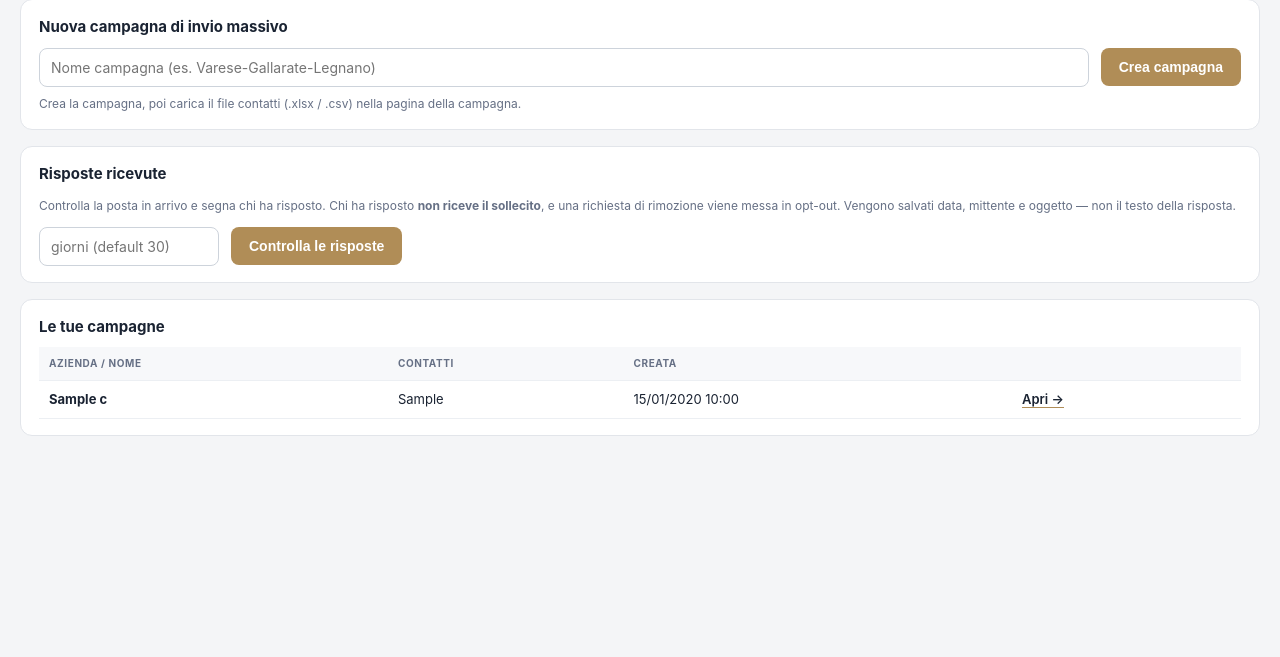
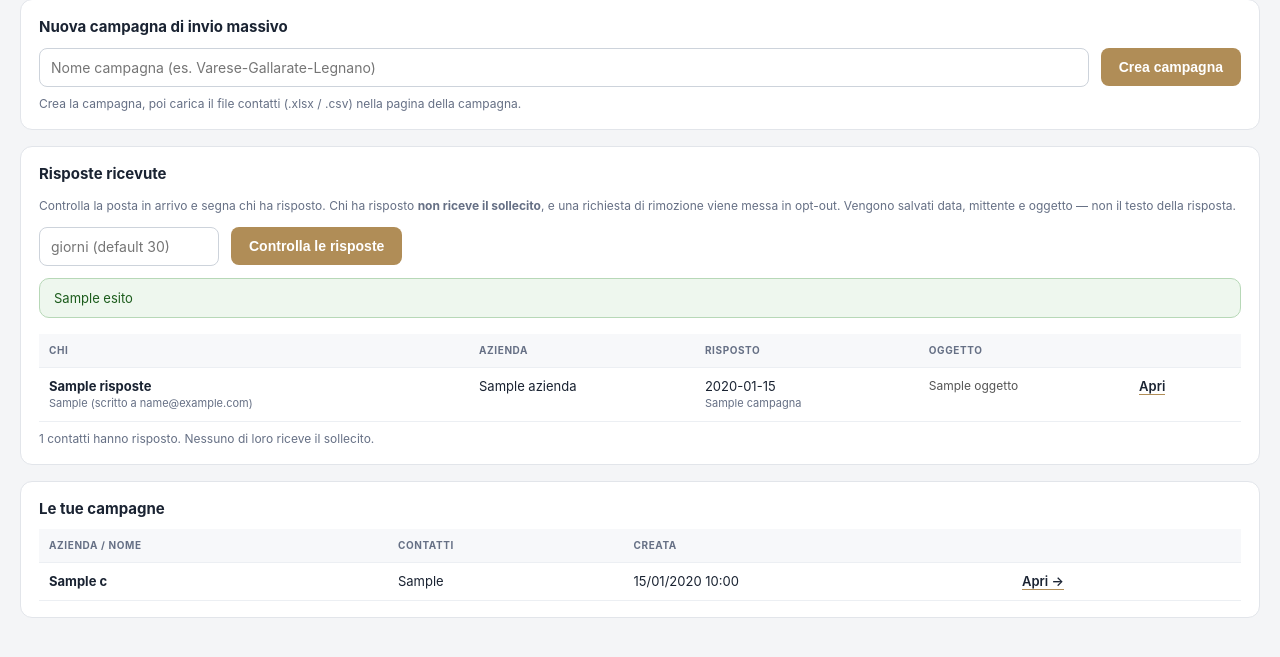
Before and after one commit to LucaSchoenbech/outreach-platform, a FastAPI app: template templates/index.html in a window 1280 px wide. Shown: the part 88-745 px from the top of the page. Run offline with FastAPI, Linux system fonts and the light colour scheme; the template is opened without the code that fills it: most values are stand-ins (such as "Sample title", 1, 10 or a date in 2020); data that the repository does not hold is empty; parts of the project's set-up code (start-up, migrations or seed data) failed here and were passed over.

Commit message:
Duplicati controllati all'invio, elenco risposte, scansione in background
Tre interventi che nascono dall'uso reale.

1) CONTROLLO DUPLICATI AL MOMENTO GIUSTO. Finora girava solo dentro
   import_file, cioe' al caricamento di un file. Sulle campagne gia' caricate
   non era mai passato, quindi una coda pronta all'invio non era protetta da
   nulla: il punto che conta non e' l'import, e' l'invio. Ora _partiziona_pronte
   divide le righe Pronte fra quelle da inviare e quelle gia' raggiunte in
   un'altra campagna, e _ready_rows usa la prima lista. Vale per qualunque
   riga, anche per i file caricati prima che il controllo esistesse, e copre
   sia l'invio manuale sia lo scheduler automatico.

   Le righe bloccate non spariscono in silenzio: la pagina di invio le elenca
   con indirizzo, data del contatto precedente e campagna di origine.

2) ELENCO DELLE RISPOSTE. La scansione diceva quante risposte aveva trovato
   ma non chi fossero: per saperlo bisognava aprire le campagne una per una.
   La home ora elenca chi ha risposto, con azienda, data, oggetto, campagna e
   collegamento all'anteprima. Quando la risposta arriva da un indirizzo
   diverso da quello scritto (aggancio per thread), l'elenco mostra entrambi.

3) SCANSIONE IN BACKGROUND, CON COMMIT INCREMENTALE. Girava dentro la
   richiesta HTTP e salvava una sola volta alla fine: su Cloud Run, che tronca
   le richieste a 300 secondi, una casella piena avrebbe fatto perdere tutto il
   lavoro senza spiegazioni. Ora parte in un thread (come gia' fanno
   generazione AI e invio), la pagina segue l'avanzamento da /risposte/status,
   e il salvataggio avviene a blocchi di 20: un'interruzione conserva quanto
   gia' trovato.

Verificato su PostgreSQL 16: il doppione non entra in coda pur essendo Pronta
e mai ricaricata; l'interruzione al 35esimo messaggio lascia salvate le
risposte dei primi blocchi nonostante il rollback; ripetere la scansione non
duplica; l'endpoint risponde in millesimi invece di bloccare la richiesta;
regressione su tutte le pagine senza errori.

Co-Authored-By: Claude Opus 5 <noreply@anthropic.com>
Claude-Session: https://claude.ai/code/session_015jpoQotHNGzVsMbQGE1ooN

```diff
--- a/app/main.py
+++ b/app/main.py
@@ -281,9 +281,11 @@ def dashboard(request: Request, user=Depends(require_user)):
         for c in camps:
             n = db.query(models.CampaignCompany).filter_by(campaign_id=c.campaign_id).count()
             data.append({"c": c, "n": n})
+        risposte = replies.ultime_risposte(db)
     finally:
         db.close()
-    return templates.TemplateResponse(request, "index.html", {"campaigns": data, "user": user})
+    return templates.TemplateResponse(request, "index.html", {
+        "campaigns": data, "risposte": risposte, "scan_state": replies.STATE, "user": user})
 
 
 @app.post("/campaigns/new")
@@ -899,8 +901,14 @@ def _row_from_cc(db, cc, camp):
     }
 
 
-def _ready_rows(db, camp):
-    out = []
+def _partiziona_pronte(db, camp):
+    """Divide le righe Pronte fra (da_inviare, gia_contattati).
+
+    Il controllo sui duplicati vive QUI, al momento dell'invio, e non solo
+    all'import: cosi' vale per qualunque riga, anche per i file caricati
+    prima che il controllo esistesse.
+    """
+    out, bloccati = [], []
     for cc in db.query(models.CampaignCompany).filter_by(campaign_id=camp.campaign_id).all():
         if cc.draft_status != "Pronta":
             continue
@@ -912,8 +920,23 @@ def _ready_rows(db, camp):
             continue
         if db.query(models.OutreachMessage).filter_by(campaign_company_id=cc.campaign_company_id, message_no=1).first():
             continue
+        precedente = learning.gia_contattato(db, con.email, camp.campaign_id)
+        if precedente:
+            quando, campagna = precedente
+            bloccati.append({
+                "cc_id": str(cc.campaign_company_id),
+                "azienda": comp.legal_name if comp else "",
+                "email": con.email,
+                "quando": quando.strftime("%d/%m/%Y") if quando else "",
+                "campagna": campagna or "",
+            })
+            continue
         out.append(_row_from_cc(db, cc, camp))
-    return out
+    return out, bloccati
+
+
+def _ready_rows(db, camp):
+    return _partiziona_pronte(db, camp)[0]
 
 
 def _recall_rows(db, camp):
@@ -946,11 +969,11 @@ def invio_page(request: Request, cid: str, user=Depends(require_user)):
         camp = db.get(models.Campaign, cid)
         if not camp:
             return RedirectResponse("/", status_code=303)
-        rows = _ready_rows(db, camp)
+        rows, bloccati = _partiziona_pronte(db, camp)
     finally:
         db.close()
     return templates.TemplateResponse(request, "invio.html", {
-        "camp": camp, "rows": rows, "tot": len(rows),
+        "camp": camp, "rows": rows, "tot": len(rows), "bloccati": bloccati,
         "state": mailer.STATE, "mode": "invio", "user": user,
         "auto_send": camp.auto_send, "inviate_oggi": mailer.inviate_oggi(),
         "nella_finestra": mailer.nella_finestra(), "daily_limit": DAILY_LIMIT,
@@ -969,7 +992,7 @@ def recall_page(request: Request, cid: str, user=Depends(require_user)):
     finally:
         db.close()
     return templates.TemplateResponse(request, "invio.html", {
-        "camp": camp, "rows": rows, "tot": len(rows),
+        "camp": camp, "rows": rows, "tot": len(rows), "bloccati": [],
         "state": mailer.STATE, "mode": "recall", "user": user,
         "auto_send": camp.auto_send, "inviate_oggi": mailer.inviate_oggi(),
         "nella_finestra": mailer.nella_finestra(), "daily_limit": DAILY_LIMIT,
@@ -1045,15 +1068,18 @@ def invio_status(user=Depends(require_user)):
 @app.post("/risposte/scan")
 def risposte_scan(giorni: str = Form(""), back: str = Form("/"),
                   user=Depends(require_user)):
-    if replies.STATE.get("running"):
-        return RedirectResponse(f"{back}?msg=Scansione+gia+in+corso", status_code=303)
     try:
         n = int(giorni) if giorni.strip() else None
     except ValueError:
         n = None
-    msg = replies.scan_replies(n)
+    # Parte in background: la pagina torna subito e segue l'avanzamento
+    # da /risposte/status, senza rischiare il timeout della richiesta.
+    avviata = replies.avvia_scan(n)
     sep = "&" if "?" in back else "?"
-    return RedirectResponse(f"{back}{sep}msg={quote_plus(msg)}", status_code=303)
+    if not avviata:
+        return RedirectResponse(f"{back}{sep}msg={quote_plus('Scansione gia in corso')}",
+                                status_code=303)
+    return RedirectResponse(back or "/", status_code=303)
 
 
 @app.get("/risposte/status")
--- a/app/replies.py
+++ b/app/replies.py
@@ -29,7 +29,9 @@ from app import config
 from app.db import SessionLocal
 
 STATE = {"running": False, "total": 0, "done": 0, "trovate": 0, "opt_out": 0,
-         "error": "", "current": "", "finished": False}
+         "error": "", "current": "", "finished": False, "esito": ""}
+
+COMMIT_OGNI = 20   # salva a blocchi: una scansione interrotta non perde il lavoro
 LOCK = threading.Lock()
 
 # Oggetto con cui l'informativa chiede la rimozione (email_builder.PRIVACY).
@@ -89,14 +91,15 @@ def _nostri_indirizzi():
 
 
 def scan_replies(giorni=None):
-    """Scansiona INBOX e segna le risposte. Ritorna un messaggio di esito."""
+    """Scansiona INBOX e segna le risposte. Ritorna un messaggio di esito.
+
+    La guardia "gia' in corso" sta in avvia_scan(), che e' il punto d'ingresso
+    normale: qui si entra gia' con STATE["running"] impostato.
+    """
     from app import models
     giorni = int(giorni or config.REPLY_SCAN_DAYS)
     with LOCK:
-        if STATE["running"]:
-            return "Scansione già in corso"
-        STATE.update(running=True, total=0, done=0, trovate=0, opt_out=0,
-                     error="", current="", finished=False)
+        STATE.update(running=True, error="", finished=False)
     imap = None
     db = SessionLocal()
     try:
@@ -110,8 +113,10 @@ def scan_replies(giorni=None):
             STATE["total"] = len(numeri)
         nostri = _nostri_indirizzi()
 
-        for num in numeri:
+        for i, num in enumerate(numeri, 1):
             _passo(db, imap, num, nostri, models)
+            if i % COMMIT_OGNI == 0:
+                db.commit()  # a blocchi: se si interrompe, quanto trovato resta
             with LOCK:
                 STATE["done"] += 1
         db.commit()
@@ -119,11 +124,13 @@ def scan_replies(giorni=None):
             esito = (f"Scansione completata: {STATE['trovate']} risposte, "
                      f"{STATE['opt_out']} richieste di rimozione "
                      f"(su {STATE['total']} messaggi degli ultimi {giorni} giorni)")
+            STATE["esito"] = esito
         return esito
     except Exception as e:
         db.rollback()
         with LOCK:
             STATE["error"] = str(e)
+            STATE["esito"] = f"Errore scansione: {e}"
         return f"Errore scansione: {e}"
     finally:
         db.close()
@@ -136,6 +143,21 @@ def scan_replies(giorni=None):
         with LOCK:
             STATE["running"] = False
             STATE["finished"] = True
+
+
+def avvia_scan(giorni=None):
+    """Lancia la scansione in un thread: la richiesta HTTP torna subito.
+
+    Serve su Cloud Run, dove una richiesta che supera il timeout verrebbe
+    troncata. L'avanzamento si legge da /risposte/status.
+    """
+    with LOCK:
+        if STATE["running"]:
+            return False
+        STATE.update(running=True, total=0, done=0, trovate=0, opt_out=0,
+                     error="", current="", finished=False, esito="")
+    threading.Thread(target=scan_replies, args=(giorni,), daemon=True).start()
+    return True
 
 
 def _passo(db, imap, num, nostri, models):
@@ -206,6 +228,39 @@ def _passo(db, imap, num, nostri, models):
     return True
 
 
+def ultime_risposte(db, limite=60):
+    """Chi ha risposto, dal piu' recente: azienda, indirizzo, oggetto, campagna.
+
+    Un contatto puo' comparire in piu' campagne: si riporta la riga di campagna
+    piu' recente, che e' quella da cui si arriva alla sua anteprima.
+    """
+    from app import models
+    contatti = (db.query(models.Contact)
+                .filter(models.Contact.risposto_at.isnot(None))
+                .order_by(models.Contact.risposto_at.desc())
+                .limit(limite).all())
+    out = []
+    for con in contatti:
+        comp = db.get(models.Company, con.company_id) if con.company_id else None
+        cc = (db.query(models.CampaignCompany)
+              .filter_by(contact_id=con.contact_id)
+              .order_by(models.CampaignCompany.created_at.desc()).first())
+        camp = db.get(models.Campaign, cc.campaign_id) if cc else None
+        nome = " ".join(x for x in ((con.first_name or ""), (con.last_name or "")) if x).strip()
+        out.append({
+            "nome": nome or (con.email or ""),
+            "azienda": comp.legal_name if comp else "",
+            "email": con.email or "",
+            "risposta_da": con.risposta_da or "",
+            "quando": con.risposto_at,
+            "oggetto": con.risposta_oggetto or "",
+            "opt_out": bool(con.opt_out),
+            "cc_id": str(cc.campaign_company_id) if cc else "",
+            "campagna": camp.name if camp else "",
+        })
+    return out
+
+
 def conta_risposte(db, campaign_id=None):
     """Quante risposte risultano, in totale o in una campagna."""
     from app import models
--- a/templates/index.html
+++ b/templates/index.html
@@ -39,10 +39,55 @@
       <input type="hidden" name="back" value="/">
       <input name="giorni" type="number" min="1" max="365" placeholder="giorni (default 30)"
              style="max-width:180px">
-      <button class="btn" type="submit">Controlla le risposte</button>
+      <button class="btn" type="submit" id="scanbtn">Controlla le risposte</button>
     </form>
+
+    <div id="scancard" style="display:none;margin-top:12px">
+      <div class="bar"><div id="scanfill"></div></div>
+      <div class="muted" id="scancur" style="margin-top:6px"></div>
+    </div>
+
+    {% if scan_state.esito and not scan_state.running %}
+      <div class="banner {% if 'Errore' in scan_state.esito %}err{% endif %}" style="margin-top:12px">{{ scan_state.esito }}</div>
+    {% endif %}
     {% if request.query_params.get('msg') %}
-      <div class="banner {% if 'Errore' in request.query_params.get('msg') %}err{% endif %}" style="margin-top:12px">{{ request.query_params.get('msg') }}</div>
+      <div class="banner" style="margin-top:12px">{{ request.query_params.get('msg') }}</div>
+    {% endif %}
+
+    {% if risposte %}
+      <table class="resp" style="margin-top:16px">
+        <thead><tr><th>Chi</th><th>Azienda</th><th>Risposto</th><th>Oggetto</th><th></th></tr></thead>
+        <tbody>
+        {% for r in risposte %}
+          <tr>
+            <td data-label="Chi">
+              <b>{{ r.nome }}</b>
+              {% if r.opt_out %}<span class="tag Esclusa" style="margin-left:6px">opt-out</span>{% endif %}
+              <div class="muted" style="font-size:11px">
+                {{ r.risposta_da or r.email }}
+                {% if r.risposta_da and r.risposta_da != r.email %}
+                  <span title="Ha risposto da un indirizzo diverso da quello a cui hai scritto">(scritto a {{ r.email }})</span>
+                {% endif %}
+              </div>
+            </td>
+            <td data-label="Azienda">{{ r.azienda }}</td>
+            <td data-label="Risposto">
+              {{ r.quando.strftime('%d/%m/%Y') }}
+              <div class="muted" style="font-size:11px">{{ r.campagna }}</div>
+            </td>
+            <td data-label="Oggetto" class="gancio">{{ r.oggetto }}</td>
+            <td data-label="">
+              {% if r.cc_id %}<a class="link-gold" href="/preview/{{ r.cc_id }}" target="_blank">Apri</a>{% endif %}
+            </td>
+          </tr>
+        {% endfor %}
+        </tbody>
+      </table>
+      <div class="hint" style="margin-top:8px">{{ risposte|length }} contatti hanno risposto.
+      Nessuno di loro riceve il sollecito.</div>
+    {% else %}
+      <div class="hint" style="margin-top:12px">Nessuna risposta registrata. Lancia la scansione
+      per controllare la posta in arrivo.</div>
     {% endif %}
   </div>
 
@@ -65,5 +110,24 @@
     </table>
   </div>
 </div>
+<script>
+function scanPoll(){
+  fetch('/risposte/status').then(r=>r.json()).then(s=>{
+    if(s.running){
+      document.getElementById('scancard').style.display='';
+      document.getElementById('scanbtn').disabled = true;
+      var pct = s.total ? Math.round(100*s.done/s.total) : 0;
+      document.getElementById('scanfill').style.width = pct + '%';
+      document.getElementById('scancur').textContent =
+        'Controllo posta... ' + s.done + '/' + s.total +
+        ' · trovate ' + s.trovate + (s.current ? ' · ' + s.current : '');
+      setTimeout(scanPoll, 2000);
+    } else if(document.getElementById('scanbtn').disabled){
+      location.reload();
+    }
+  }).catch(()=>{});
+}
+scanPoll();
+</script>
 </body>
 </html>
```
Also changed, not shown: templates/invio.html (+22 -0 lines).
